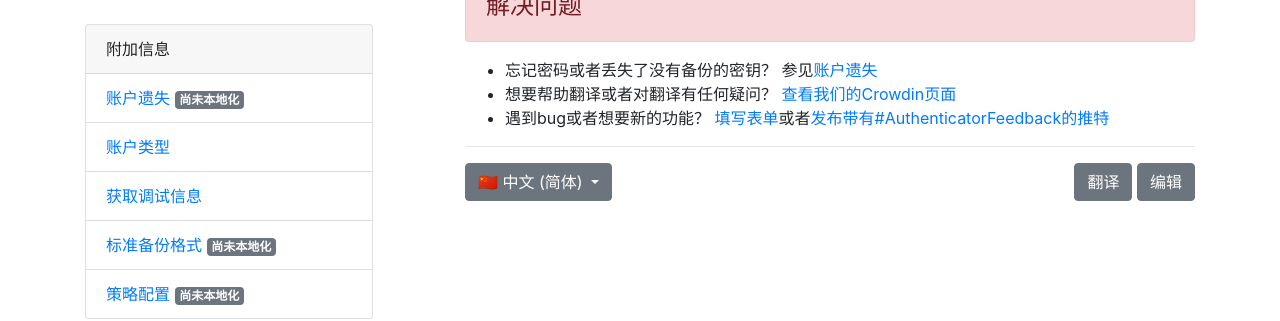
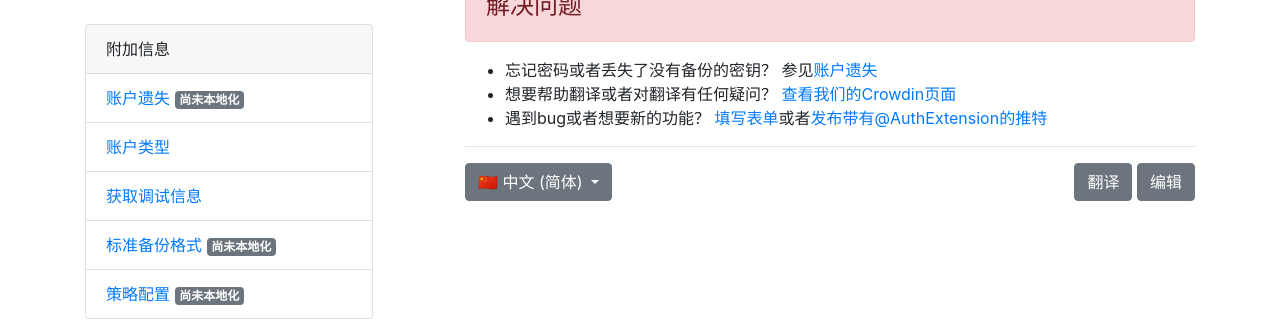
Before and after one commit to Authenticator-Extension/authenticator.cc, a Jekyll site: the page built from docs/zh_CN/chrome-issues.md, in a window 1280 px wide. Shown: the part 277-598 px from the top of the page. Built offline with Jekyll 4.4.1, drawn with Linux system fonts in a browser that asks for light colours; our own code applies the rules of GitHub Pages for plain Markdown files.

Commit message:
Update zh_CN Twitter instructions

```diff
--- a/docs/zh_CN/chrome-issues.md
+++ b/docs/zh_CN/chrome-issues.md
@@ -14,4 +14,4 @@ ver: 1
 
 - 忘记密码或者丢失了没有备份的密钥？ 参见[账户遗失](lost-codes)
 - 想要帮助翻译或者对翻译有任何疑问？ [查看我们的Crowdin页面](https://crowdin.com/project/authenticator-firefox)
-- 遇到bug或者想要新的功能？ [填写表单](https://github.com/Authenticator-Extension/Authenticator/issues/new/choose)或者[发布带有#AuthenticatorFeedback的推特](https://twitter.com/intent/tweet?hashtags=AuthenticatorFeedback)
+- 遇到bug或者想要新的功能？ [填写表单](https://github.com/Authenticator-Extension/Authenticator/issues/new/choose)或者[发布带有@AuthExtension的推特](https://twitter.com/intent/tweet?text=@AuthExtension)
```
